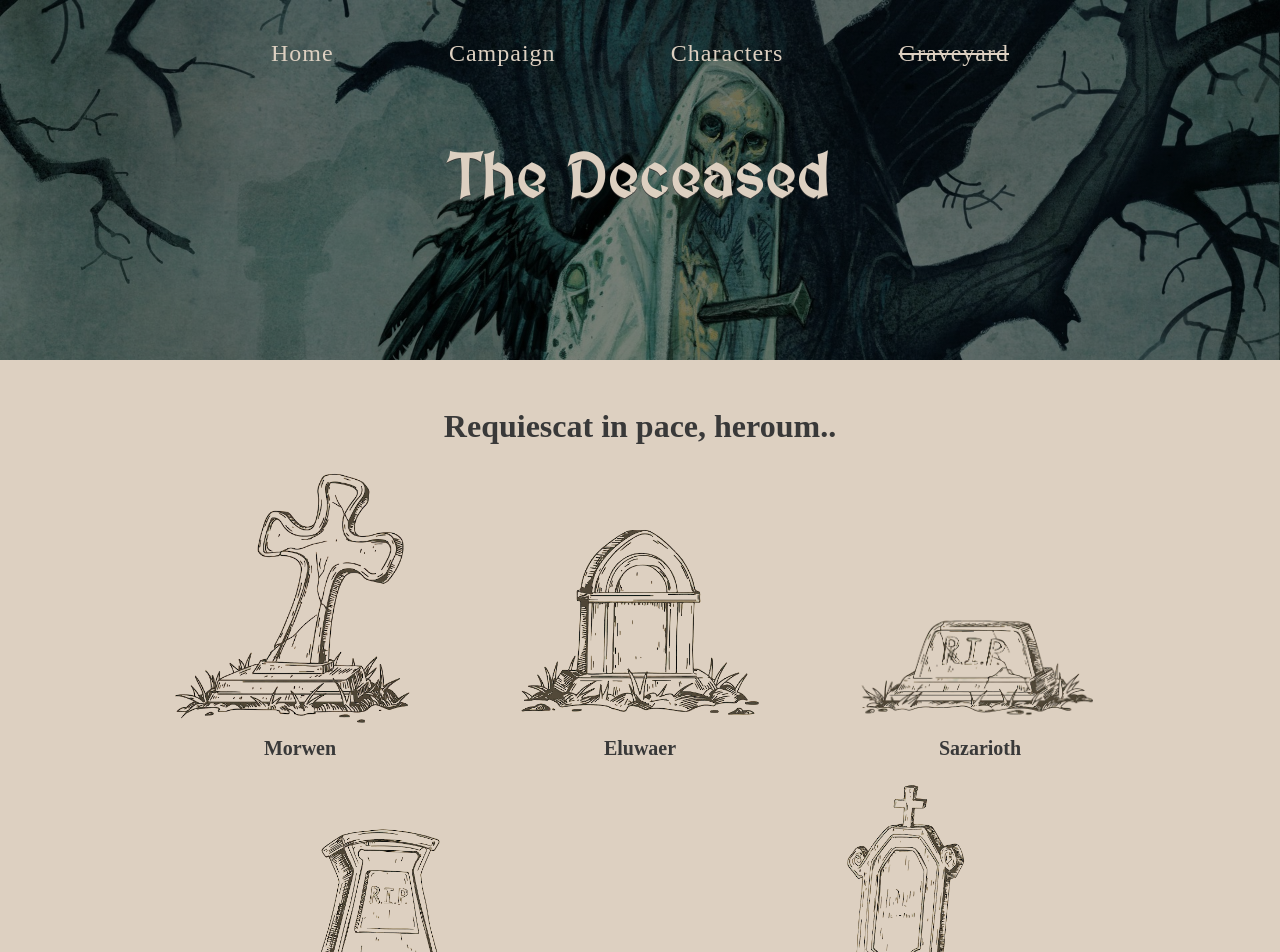
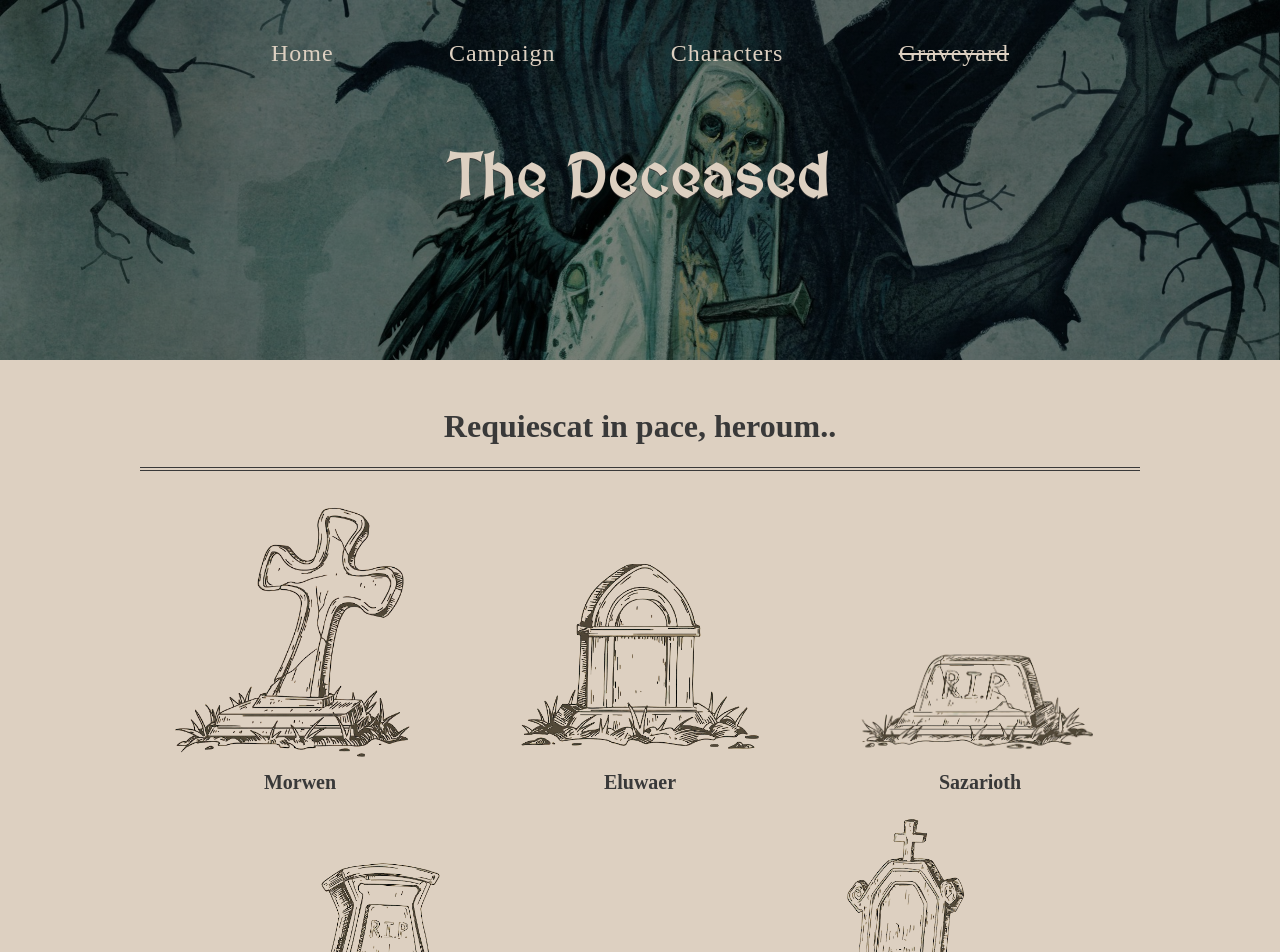
Before and after one commit to anndimi/whitehack-character-tracker, a React (Create React App) app in the folder frontend/: page /campaign/graveyard in a window 1280 px wide. Shown: the top 952 px of the page. Built offline with nearby package versions, Linux system fonts and the light colour scheme; no server answers; a web font is replaced by a local one.

Commit message:
styling of graveyard

```diff
--- a/frontend/src/pages/GraveyardPage.js
+++ b/frontend/src/pages/GraveyardPage.js
@@ -49,6 +49,7 @@ const PageWrapper = styled.div`
   margin: auto;
   width: 80%;
   max-width: 1000px;
+  margin-bottom: 100px;
   h3 {
     font-size: 20px;
     margin: 0;
@@ -63,6 +64,9 @@ const GraveyardContainer = styled.div`
   gap: 20px;
   margin: auto;
   text-align: center;
+  border-bottom: 4px double #393939;
+  border-top: 4px double #393939;
+  padding: 30px 0;
   img {
     width: 250px;
   }
```
